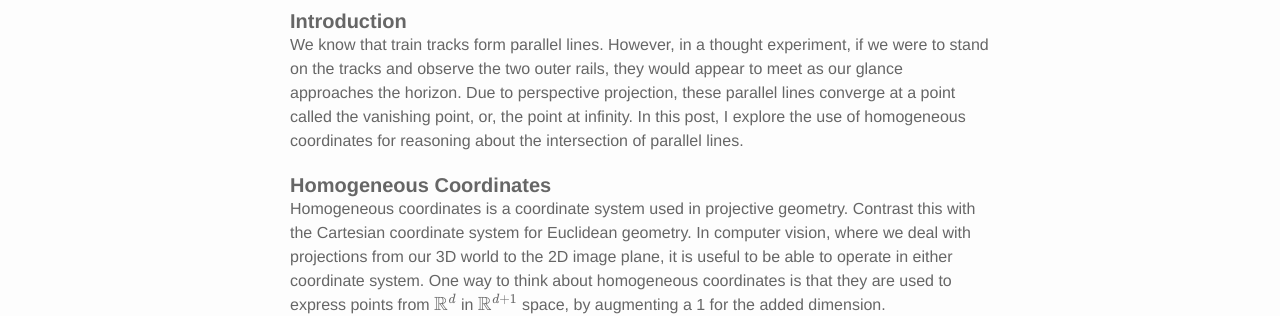
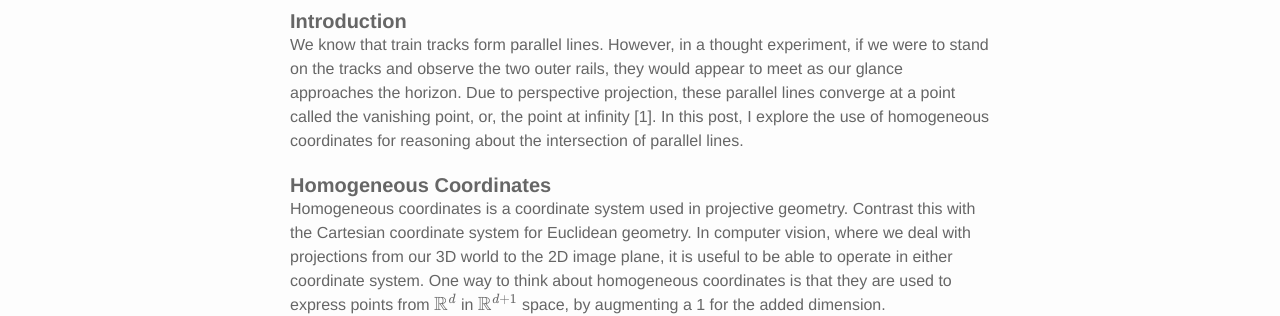
Before and after one commit to lefthandwriter/lefthandwriter.github.io, a Jekyll site: the page built from _posts/2019-02-06-Vanishing-Points.md, in a window 1280 px wide and 900 px high. Shown: the part 283-599 px from the top of the window. Built offline with Jekyll 4.4.1, drawn with Linux system fonts in a browser that asks for light colours; nearby versions of some CDN libraries; formulas are drawn with MathJax 3; comment, search, counter and statistics services are not loaded; some of the changed text lies outside the part shown.

Commit message:
Trying to be better about documenting resources.

```diff
--- a/_posts/2019-02-06-Vanishing-Points.md
+++ b/_posts/2019-02-06-Vanishing-Points.md
@@ -13,7 +13,7 @@ comments: true
 
 <!-- <picture> -->
 
-We know that train tracks form parallel lines. However, in a thought experiment, if we were to stand on the tracks and observe the two outer rails, they would appear to meet as our glance approaches the horizon. Due to perspective projection, these parallel lines converge at a point called the vanishing point, or, the point at infinity. In this post, I explore the use of homogeneous coordinates for reasoning about the intersection of parallel lines.
+We know that train tracks form parallel lines. However, in a thought experiment, if we were to stand on the tracks and observe the two outer rails, they would appear to meet as our glance approaches the horizon. Due to perspective projection, these parallel lines converge at a point called the vanishing point, or, the point at infinity [1]. In this post, I explore the use of homogeneous coordinates for reasoning about the intersection of parallel lines.
 
 
 #### **Homogeneous Coordinates**
@@ -156,5 +156,10 @@ $$ l_p^T k_\infty = \left[ \begin{array}{ccc}
 Hence, any line parallel to $$ l_1 $$ and $$ l_2 $$ intersect at the same point $$ k_\infty $$.
 
 
+#### **References**
+[1] I came across this illustration in the book "How not to be wrong - the power of mathematical thinking" by Jordan Ellenberg.
+
+[2] I credit much of the math in this piece to [these course notes](https://web.stanford.edu/class/cs231a/course_notes/02-single-view-metrology.pdf).
+
 
 {% include disqus.html %}
```
Also changed, not shown: 3 other files.
